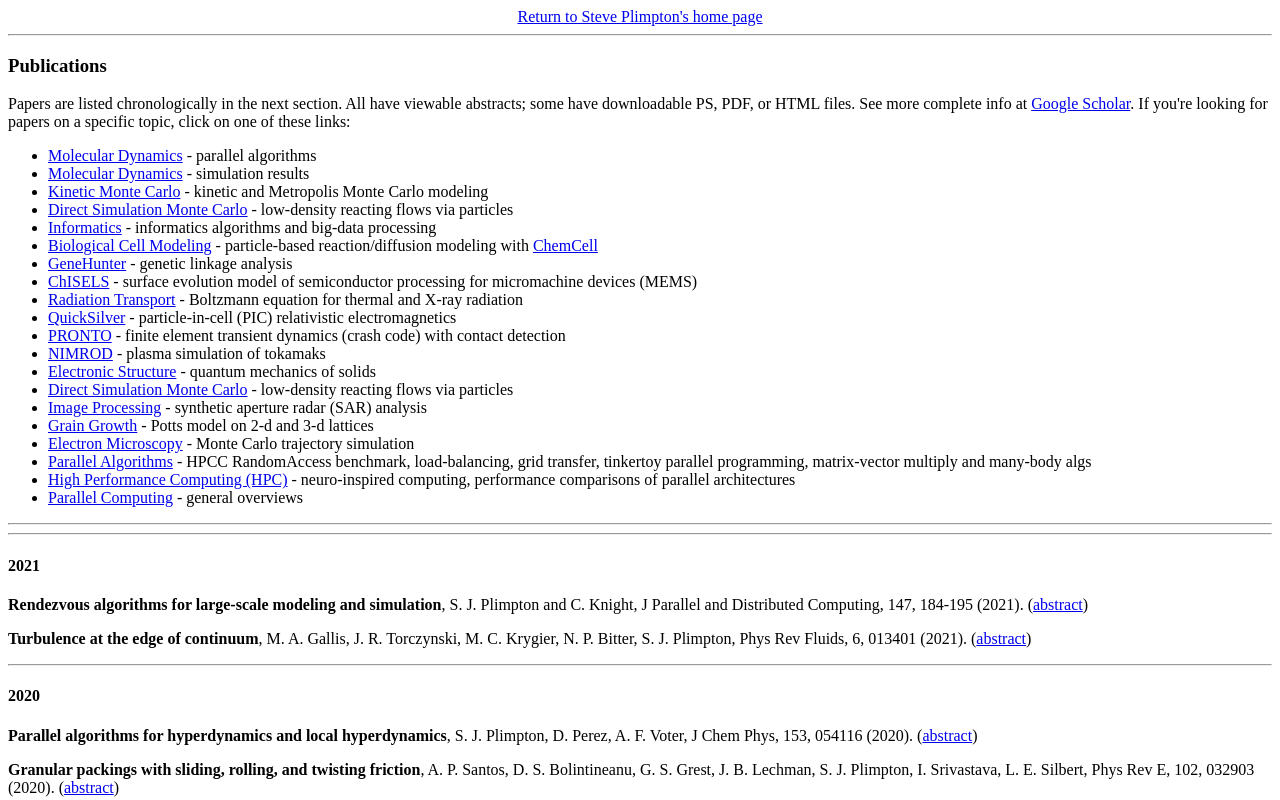
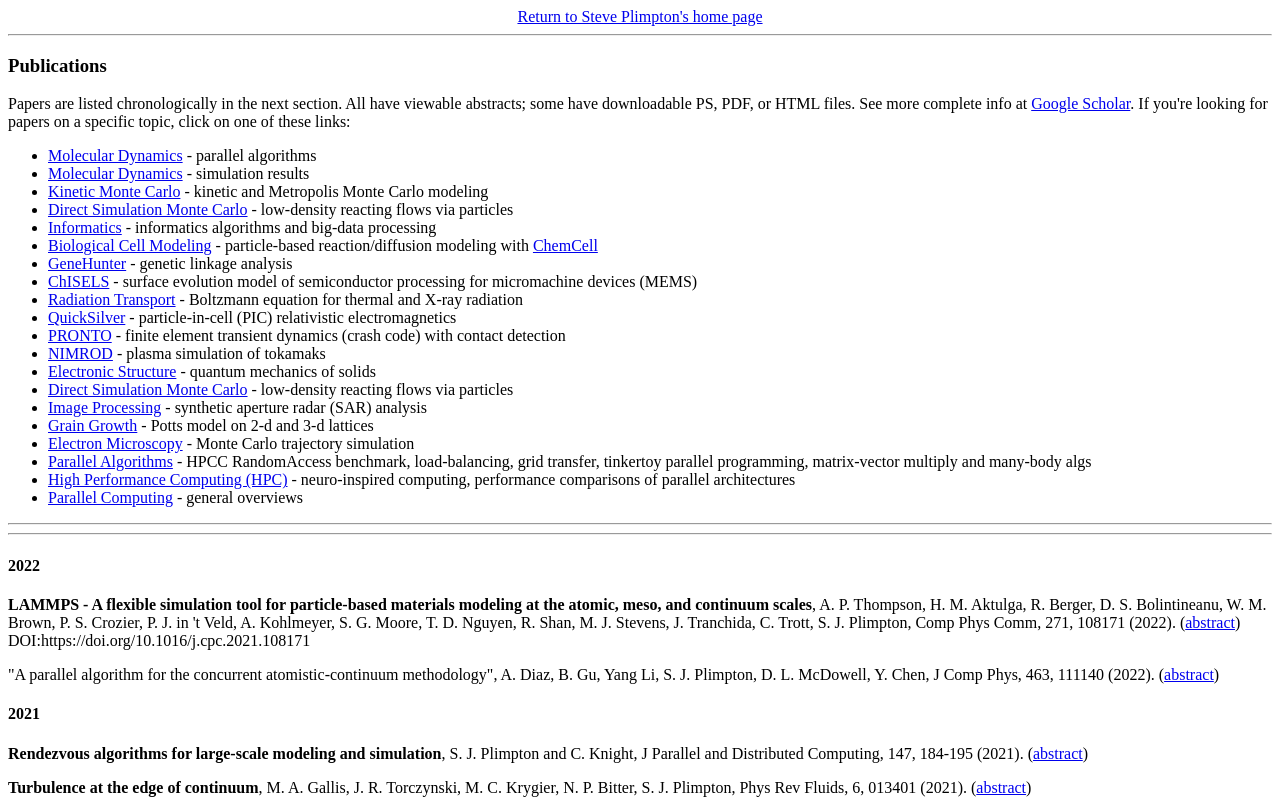
Before and after one commit to sjplimp/sjplimp.github.io, a plain HTML site: page papers.html in a window 1280 px wide. Shown: the top 800 px of the page. Drawn offline with Linux system fonts and the light colour scheme.

Commit message:
html page

```diff
--- a/papers.html
+++ b/papers.html
@@ -39,6 +39,22 @@ these links:
 
 <HR>
 
+<H4>2022
+</H4>
+<P><B>LAMMPS - A flexible simulation tool for particle-based materials
+modeling at the atomic, meso, and continuum scales</B>, A. P. Thompson,
+H. M. Aktulga, R. Berger, D. S. Bolintineanu, W. M. Brown,
+P. S. Crozier, P. J. in 't Veld, A. Kohlmeyer, S. G. Moore, T. D.
+Nguyen, R. Shan, M. J. Stevens, J. Tranchida, C. Trott,
+S. J. Plimpton, Comp Phys Comm, 271, 108171 (2022).
+(<A HREF = "abstracts/cpc22.html">abstract</A>)
+DOI:https://doi.org/10.1016/j.cpc.2021.108171
+</P>
+<P>"A parallel algorithm for the concurrent atomistic-continuum
+methodology", A. Diaz, B. Gu, Yang Li, S. J. Plimpton, D. L. McDowell,
+Y. Chen, J Comp Phys, 463, 111140 (2022).
+(<A HREF = "abstracts/jcp22.html">abstract</A>)
+</P>
 <H4>2021
 </H4>
 <P><B>Rendezvous algorithms for large-scale modeling and simulation</B>,
```
